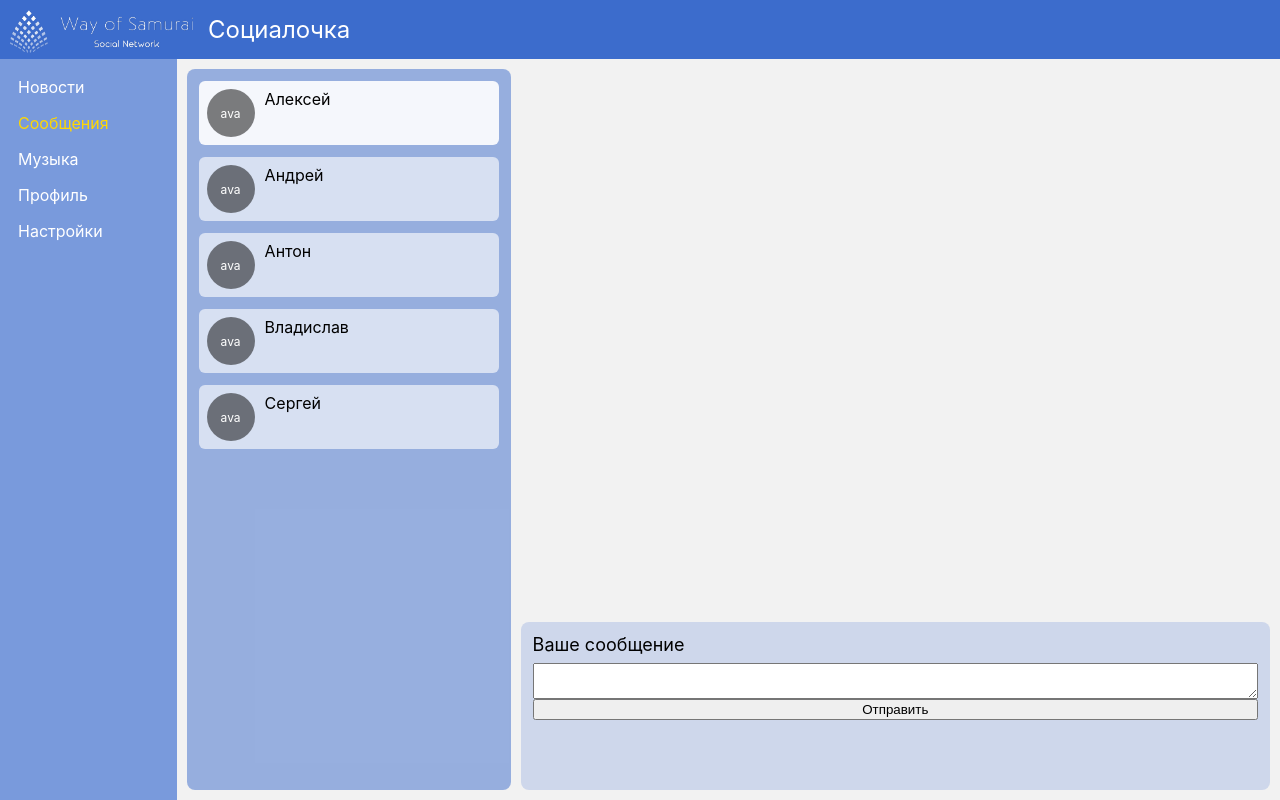
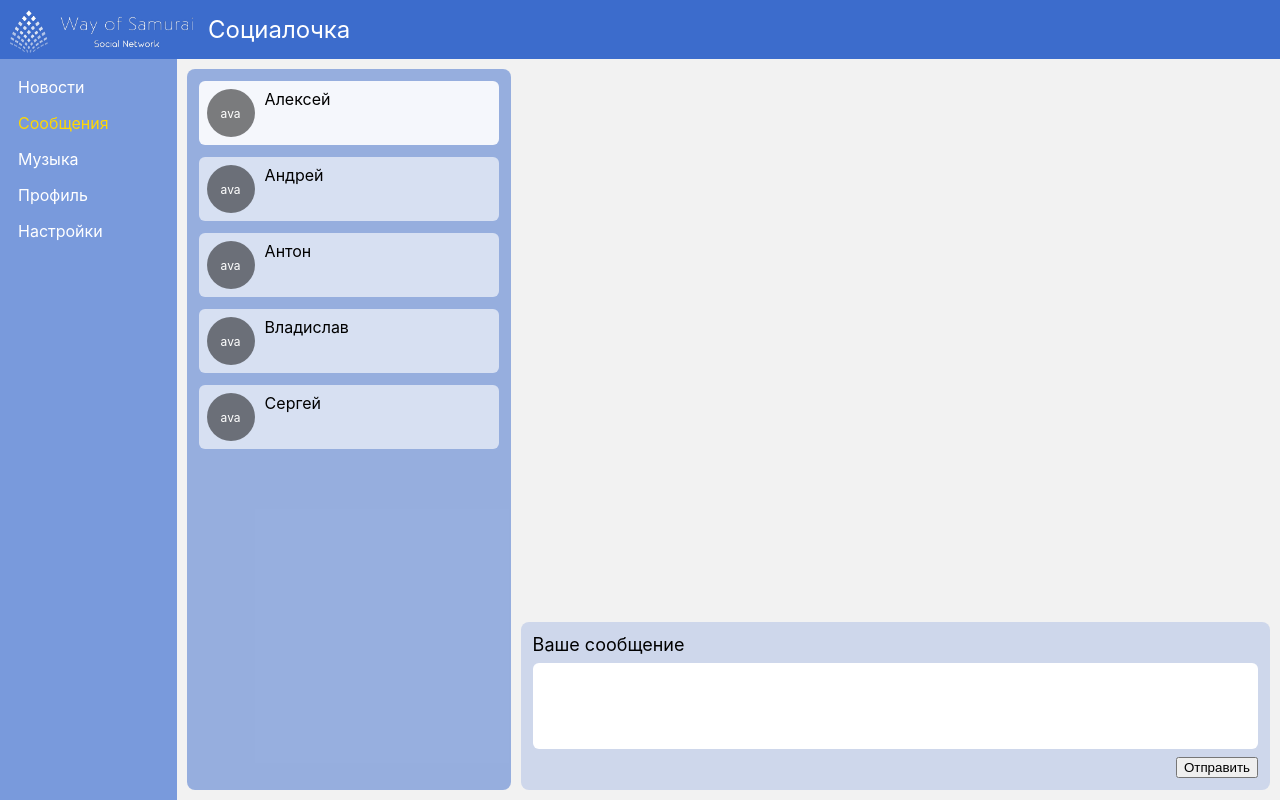
Before and after one commit to Treiol/way-of-samurai, a React (Create React App) app: page /dialogs/1 in a window 1280 px wide. Built offline with nearby package versions, Linux system fonts and the light colour scheme.

Commit message:
released message sending

```diff
--- a/src/components/Content/Dialogs/Dialogs.module.css
+++ b/src/components/Content/Dialogs/Dialogs.module.css
@@ -40,3 +40,18 @@
   font-weight: 400;
   margin:      0 0 8px 0;
 }
+
+.content.dialogs > .dialog > .messageForm > textarea {
+  border:        none;
+  border-radius: 6px;
+  font-size:     14px;
+  height:        100%;
+  margin:        0 0 8px 0;
+  outline:       none;
+  padding:       4px;
+  resize:        none;
+}
+
+.content.dialogs > .dialog > .messageForm > input {
+  margin: 0 0 0 auto;
+}
--- a/src/components/Content/Dialogs/MessageChain/MessageChain.jsx
+++ b/src/components/Content/Dialogs/MessageChain/MessageChain.jsx
@@ -1,8 +1,13 @@
-//import style from './MessageChain.module.css';
+import style from './MessageChain.module.css';
 
 const MessageChain = (props) => {
+  const items = props.items.map(
+    (item, i) => <span key={`item${i + 1}`} className={style.item}>{item}</span>
+  );
+  const messageChainClassName =
+    (props.incoming) ? `${style.messageChain} ${style.incoming}` : style.messageChain;
   return (
-    <div></div>
+    <div className={messageChainClassName}>{items}</div>
   );
 };
 
--- a/src/components/Content/Dialogs/MessageChain/MessageChain.module.css
+++ b/src/components/Content/Dialogs/MessageChain/MessageChain.module.css
@@ -0,0 +1,37 @@
+.messageChain {
+  display:        inherit;
+  flex-direction: column;
+  margin:         0 0 10px auto;
+  width:          67%;
+}
+
+.messageChain:last-child {
+  margin: 0 0 0 auto;
+}
+
+.messageChain > .item {
+  background:    #3C6CCC33;
+  border-radius: 8px;
+  margin:        0 0 1px auto;
+  padding:       9px 12px;
+}
+
+.messageChain > .item:last-child {
+  margin: 0 0 0 auto;
+}
+
+.messageChain.incoming {
+  margin: 0 auto 10px 0;
+}
+
+.messageChain.incoming:last-child {
+  margin: 0 auto 0 0;
+}
+
+.messageChain.incoming > .item {
+  margin: 0 auto 1px 0;
+}
+
+.messageChain.incoming > .item:last-child {
+  margin: 0 auto 0 0;
+}
```
